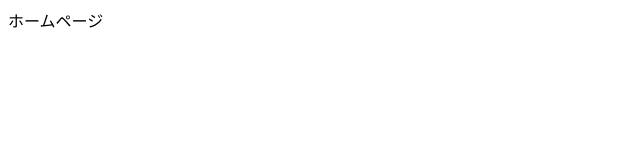
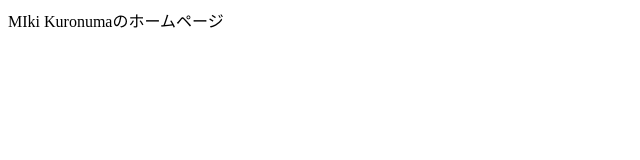
Before and after one commit to bizyu/origin2, a plain HTML site: page index.html in a window 1280 px wide. Shown: the whole page, without its empty margins (0-640 px from the left). Drawn offline with Linux system fonts and the light colour scheme.

Commit message:
Update index.html

```diff
--- a/index.html
+++ b/index.html
@@ -5,6 +5,6 @@
    <title>トカトントン</title>
  </head>
  <body>
-   ホームページ
+   MIki Kuronumaのホームページ
  </body>
 </html>
```
